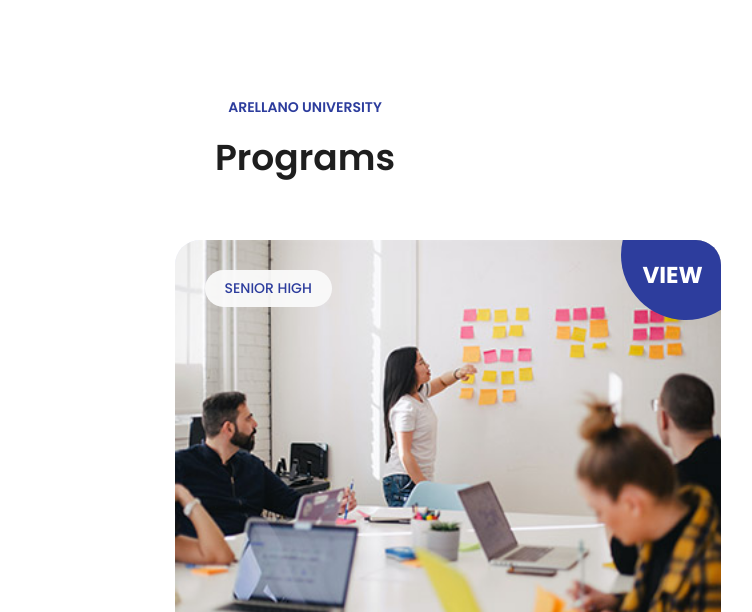
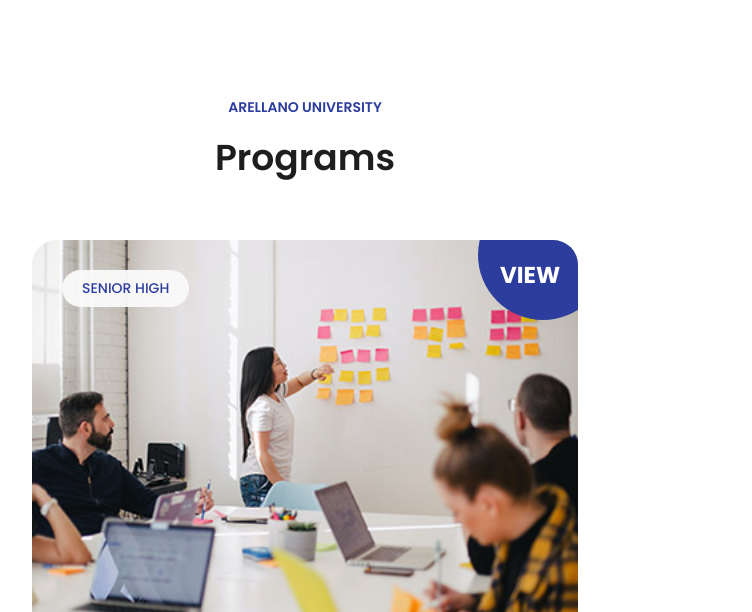
Before and after one commit to riegoheraa-cyber/au-jrc-enrollment-system, a Flask app: page / in a window 1280 px wide. Shown: the part 5888-6500 px from the top of the page, without its empty margins (335-1087 px from the left). Run offline with Flask 3, Linux system fonts and the light colour scheme; some libraries are stand-ins or nearby versions.

Commit message:
Fix center

```diff
--- a/backend/templates/index.html
+++ b/backend/templates/index.html
@@ -513,7 +513,7 @@ https://templatemo.com/tm-586-scholar
         </li>
       </ul>
       <div class="row event_box justify-content-center">
-        <div class="col-lg-6 offset-lg-3 mb-30 event_outer development">
+        <div class="col-lg-6 mb-30 event_outer development">
           <div class="events_item">
             <div class="thumb">
               <a href="#">
```
